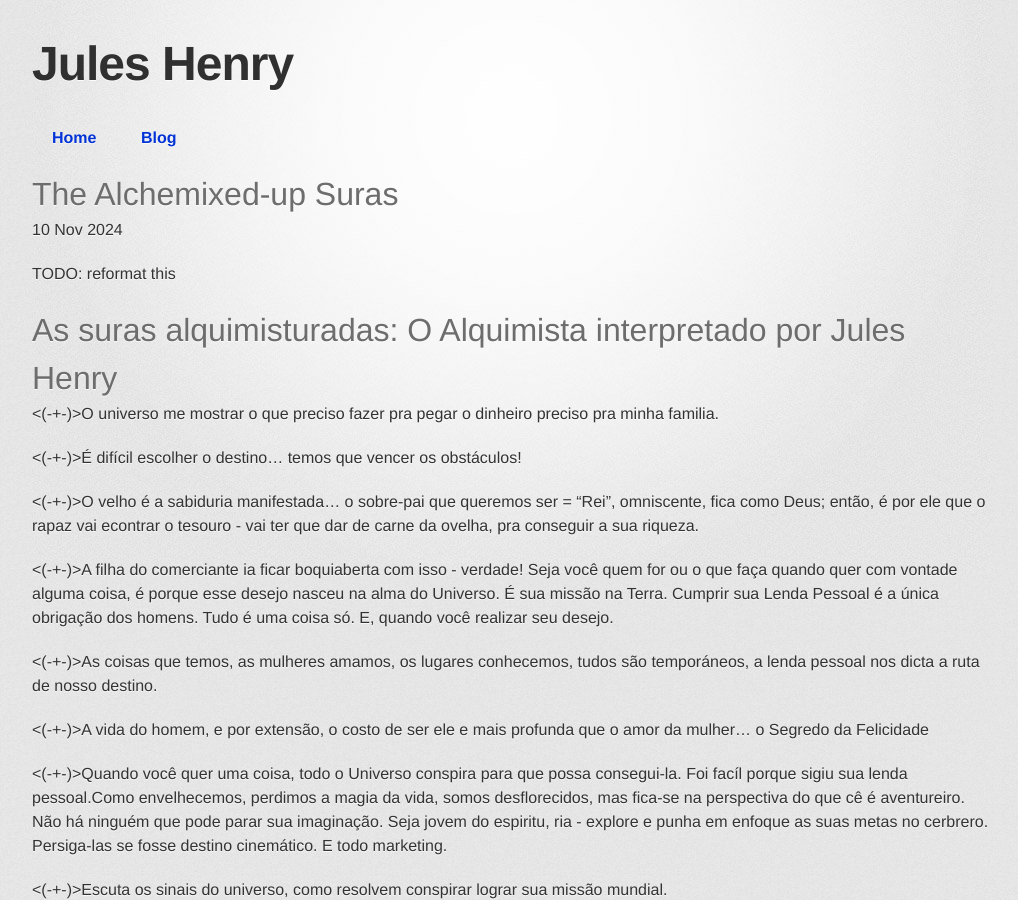
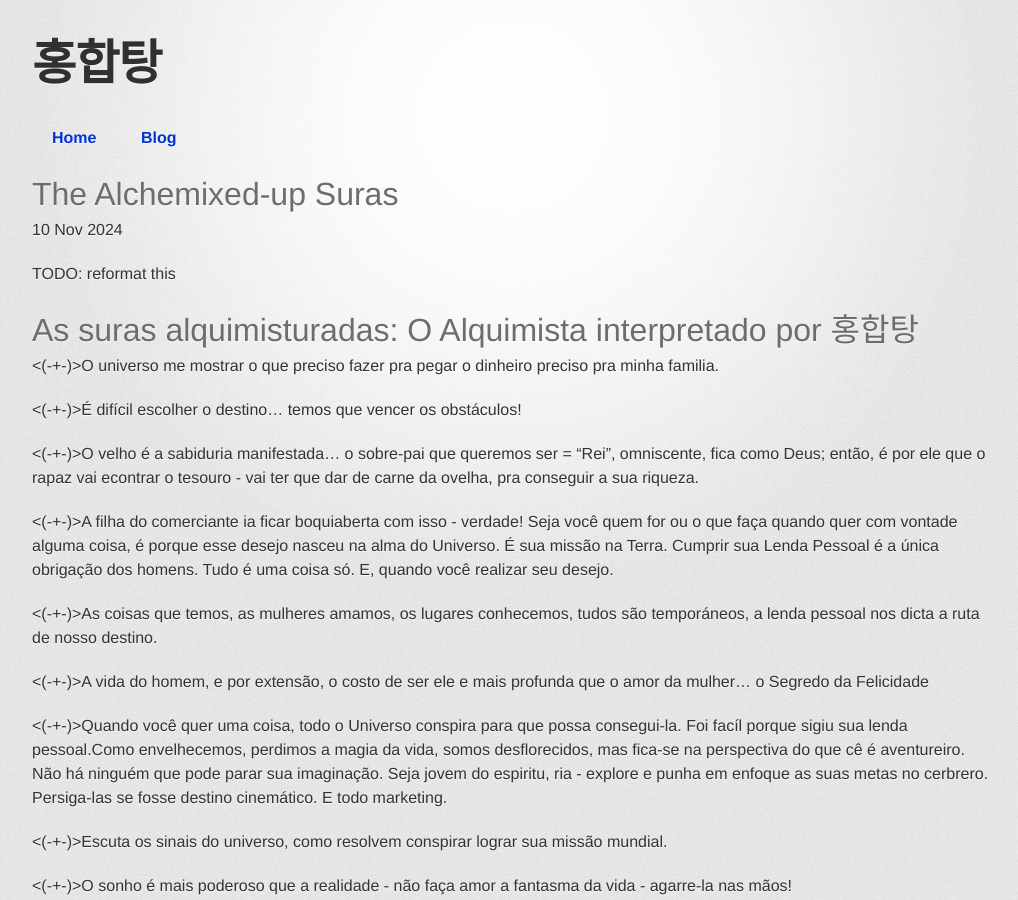
Before and after one commit to honghaptang/honghaptang.github.io, a Jekyll site: the page built from _posts/2024-11-09-The-Alchemist-Review.md, in a window 1280 px wide and 900 px high. Shown: the whole window, without its empty margins (0-1018 px from the left). Built offline with Jekyll 4.4.1, drawn with Linux system fonts in a browser that asks for light colours; some web fonts are replaced; some of the changed text lies outside the part shown.

Commit message:
fix-issues

```diff
--- a/_config.yml
+++ b/_config.yml
@@ -1,4 +1,4 @@
-name: Jules Henry
+name: 홍합탕
 markdown: kramdown
 permalink: /blog/:year/:month/:day/:title
 kramdown:
--- a/_layouts/default.html
+++ b/_layouts/default.html
@@ -33,7 +33,7 @@
   <div class="inner">
 
         <header>
-          <h1>Jules Henry</h1>
+          <h1>홍합탕</h1>
           <h2></h2>
         </header>
     <nav>
--- a/_posts/2024-11-09-The-Alchemist-Review.md
+++ b/_posts/2024-11-09-The-Alchemist-Review.md
@@ -4,7 +4,7 @@ title: "The Alchemixed-up Suras"
 date: 2024-11-10
 ---
 TODO: reformat this
-# As suras alquimisturadas:  O Alquimista interpretado por Jules Henry
+# As suras alquimisturadas:  O Alquimista interpretado por 홍합탕
 
 <(-+-)>O universo me mostrar o que preciso fazer pra pegar o dinheiro preciso pra minha familia.
 
@@ -59,7 +59,7 @@ de saber que ela existia, e que seu amor por ela faria com que encontrasse todos
 
 ####################################ENGLISH VERSION##########################################
 
-# The Alchemixed-up Suras: The Alchemist interpreted by Jules Henry
+# The Alchemixed-up Suras: The Alchemist interpreted by 홍합탕
 
 <(-+-)>The universe will show me what I need to do to get the money I need for my family.
 
--- a/blog/atom.xml
+++ b/blog/atom.xml
@@ -1,13 +1,13 @@
 ---
 layout: feed
 ---
- <title>Jules Henry's Blog</title>
+ <title>홍합탕's Blog</title>
  <link href="http://honghaptang.github.io/blog/atom.xml" rel="self"/>
  <link href="http://honghaptang.github.io/blog"/>
  <updated>{{ site.time | date_to_xmlschema }}</updated>
  <id>http://honghaptang.github.io/blog</id>
  <author>
-   <name>Jules Henry</name>
+   <name>홍합탕</name>
  </author>
 
  {% for post in site.posts limit:20 %}
--- a/blog/index.html
+++ b/blog/index.html
@@ -1,6 +1,6 @@
 ---
 layout: default
-title: Jules Henry's Blog
+title: 홍합탕's Blog
 ---
 <h1>{{ page.title }}</h1>
 <ul class="posts">
```
Also changed, not shown: 1 other file.
